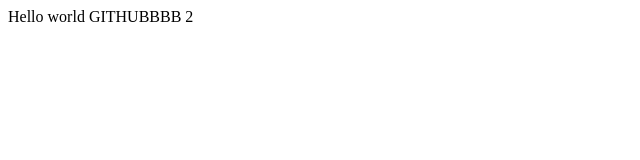
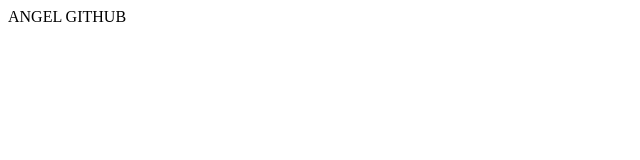
Before and after one commit to angeljintong/ivyleagueconsulting, a plain HTML site: page index.html in a window 1280 px wide. Shown: the full height of the page, 0-640 px from the left. Drawn offline with Linux system fonts and the light colour scheme.

Commit message:
CHANGED BY ANGEL

```diff
--- a/index.html
+++ b/index.html
@@ -6,7 +6,6 @@
 </head>
 
 <body>
-Hello world
-GITHUBBBB 2
+ANGEL GITHUB
 </body>
 </html>
```
